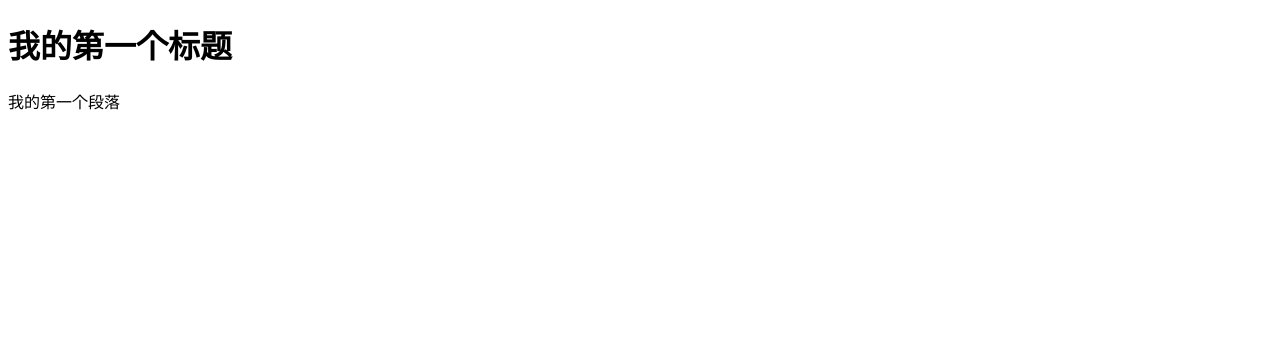
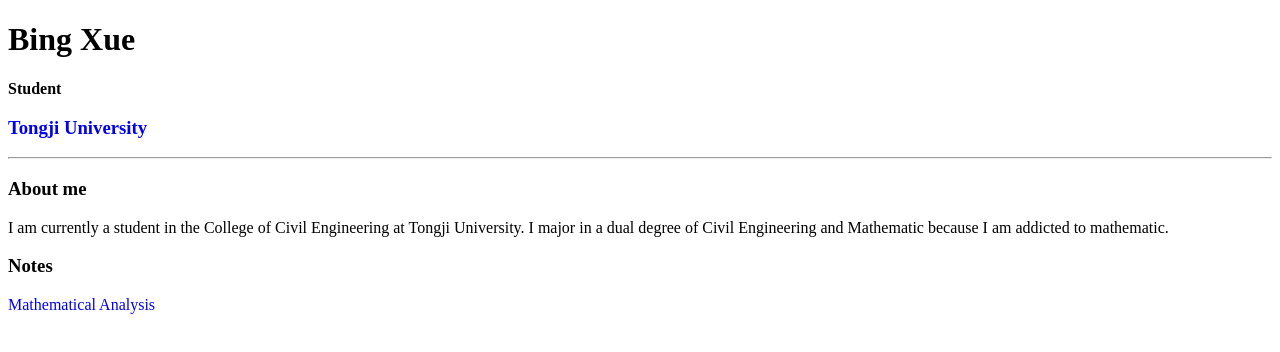
Before and after one commit to binggxue/binggxue.github.io, a plain HTML site: page index.html in a window 1280 px wide. Drawn offline with Linux system fonts and the light colour scheme.

Commit message:
Add files via upload

```diff
--- a/index.html
+++ b/index.html
@@ -2,11 +2,20 @@
 <html>
 <head>
 <meta charset="utf-8">
-<title>HelloWorld</title>
+<title>Bing Xue's Homepage</title>
 </head>
 <body>
 
-<h1>我的第一个标题</h1>
-<p1>我的第一个段落</p1>
+<h1>Bing Xue</h1>
+<strong><p1>Student</p1></strong>
+<h3>
+    <a href="www.tongji.edu.cn"style="text-decoration:none;">Tongji University</a>
+</h3>
+<hr>
+<h3>About me</h3>
+<p1>I am currently a student in the College of Civil Engineering at Tongji University. I major in a dual degree of Civil Engineering and Mathematic because I am addicted to mathematic.
+</p1>
+<h3>Notes</h3>
+<a href="Mathematical Analysis.pdf"style="text-decoration:none;">Mathematical Analysis</a>
 </body>
 </html>
```
